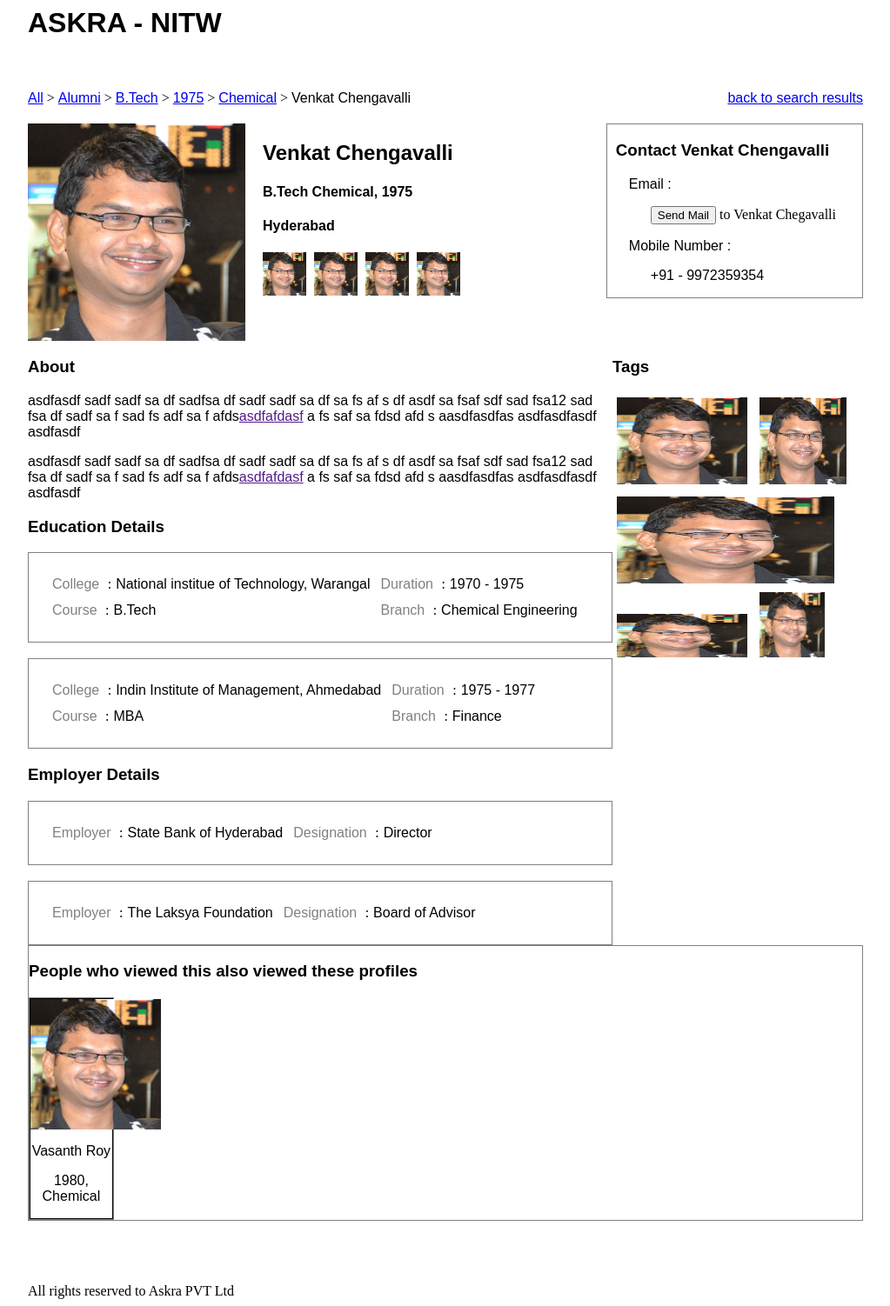
After one commit to sriharimaneru/askra-repo, a Django app: template src/askra/templates/view_profile.html in a window 1280 px wide. The commit adds this page. Shown: the whole page at 87% size, without its empty margins (128-1151 px from the left). Run offline with Django 3.2, Linux system fonts and the light colour scheme; the template is opened without the code that fills it, so the values that code supplies are empty; parts of the project's set-up code (start-up, migrations or seed data) failed here and were passed over.

Commit message:
added view profile and corrected the static file paths

```diff
--- a/src/askra/askra/urls.py
+++ b/src/askra/askra/urls.py
@@ -8,6 +8,10 @@ admin.autodiscover()
 urlpatterns = patterns('',
     # Examples:
     url(r'^$', direct_to_template, {'template' : 'index.html'}, name='home'),
+    url(r'^index.html$', direct_to_template, {'template' : 'index.html'}, name='home'), #temporarily. Will remove this @srihari
+    url(r'^view_profile$', direct_to_template, {'template' : 'view_profile.html'}, name='view_profile'),
+    url(r'^reg-step-2.html$', direct_to_template, {'template' : 'reg-step-2.html'}, name='reg-2'),
+    url(r'^reg-step-3.html$', direct_to_template, {'template' : 'reg-step-3.html'}, name='reg-3'),
     # url(r'^askra/', include('askra.foo.urls')),
 
     # Uncomment the admin/doc line below to enable admin documentation:
--- a/src/askra/static/css/style.css
+++ b/src/askra/static/css/style.css
@@ -1,5 +1,14 @@
 body {
 	background: url(img: '../img/nitw_background.JPG');
+}
+
+
+h1, h2, h3, h4, p, a, span{
+	font-family: arial;
+}
+
+.cB {
+	clear: both;
 }
 .container {
 	background-color: white;
@@ -231,6 +240,103 @@ input[type=button], input[type=submit] {
 	background-position:0 -12px;
 }
 
+/* START - for the view profile page */
+
+#navigation_div {
+	margin-bottom: 20px;
+}
+
+#breadcrumb {
+	float: left;
+}
+
+#pic_div {
+	margin-top: 20px;
+	clear: both;
+	float: left;
+}
+
+#search_div {
+	float: right;
+}
+
+#basic_details_div {
+	margin-top: 20px;
+	float: left;
+	margin-left: 20px;
+}
+
+#social_media_links img {
+	padding-right: 5px;
+}
+
+#contact_div {
+	margin-top: 20px;
+	float: right;
+	border: thin solid gray;
+}
+
+#contact_div h3 {
+	padding-left: 10px;
+	padding-right: 30px;
+}
+
+#contact_div p {
+	padding-left: 25px;
+	padding-right: 25px;
+}
+
+#contact_div #mail, #contact_div #mobile {
+	padding-left: 50px;
+	padding-right: 30px;
+}
+
+#text_details {
+	float: left;
+	width: 70%;
+}
+
+#tags {
+	float: right;
+	width: 30%;
+}
+
+#tags img {
+	padding: 5px
+}
+
+#text_details .detail{
+	margin: 20px;
+}
+
+.detail_container {
+		border: 1px solid grey;
+}
+.detail .label {
+	color: grey;
+	padding-right: 5px;
+}
+
+.detail .value {
+	padding-left: 5px;
+}
+
+.detail td {
+	padding: 5px;
+}
+
+.related_profile_container {
+	border: 1px solid grey;
+	width: 10%;
+}
+
+#related_profiles {
+	border: 1px solid grey;
+	margin-top: 20px;
+}
+/* END - For the view profile page */
+
+
 /*Footer*/
 
 #footer{
@@ -399,3 +505,11 @@ input[type=button], input[type=submit] {
 #mainLayout #skip_step {
 	float: right;
 }
+
+.related_profile {
+	border: 1px solid black;
+}
+
+.related_profile p {
+	text-align: center;
+}
--- a/src/askra/templates/base.html
+++ b/src/askra/templates/base.html
@@ -2,15 +2,22 @@
 	{% block meta %}
 	<meta name="description" content="Enables effective communication and networking among stakeholders of educational institutions">
 	<meta name="keywords" content="Alumni, Students, Faculty, College, Institution, Networking, Communication" />
+	<LINK rel="stylesheet" type="text/css" href="{{STATIC_URL}}css/style.css"></LINK>
 	{% endblock %}
 </head>
 <body>
+<div class="container">
+
 {% block header %}
 <h1>ASKRA - NITW</h1><br>
 {% endblock header %}
 {% block content %}
 {% endblock content %}
 {% block footer %}
+<br>
+<br>
+<br>
 All rights reserved to Askra PVT Ltd
 {% endblock footer%}
+</div>
 </body>
--- /dev/null
+++ b/src/askra/templates/view_profile.html
@@ -0,0 +1,113 @@
+{% extends "base.html" %}
+{% block content %}
+<div id = "main_content">
+	<div id="navigation_div">
+		<div id="breadcrumb">
+			<a href="#">All</a> >
+			<a href="#">Alumni</a> >
+			<a href="#">B.Tech</a> >
+			<a href="#">1975</a> >
+			<a href="#">Chemical</a> > <span>Venkat Chengavalli</span>
+		</div>
+		<div id="search_div">
+			<a href="#">back to search results</a>
+		</div>
+	</div>
+	<div id="pic_div">
+		<img src="{{STATIC_URL}}img/pavan.jpg" width="250px" height="250px">
+	</div>
+	<div id="basic_details_div">
+		<h2>Venkat Chengavalli</h2>
+		<h4>B.Tech Chemical, 1975</h4>
+		<h4>Hyderabad</h4>
+		<div id = "social_media_links">
+			<img src="{{STATIC_URL}}img/pavan.jpg" width="50px" height="50px">
+			<img src="{{STATIC_URL}}img/pavan.jpg" width="50px" height="50px">
+			<img src="{{STATIC_URL}}img/pavan.jpg" width="50px" height="50px">
+			<img src="{{STATIC_URL}}img/pavan.jpg" width="50px" height="50px">
+		</div>
+	</div>
+	<div id="contact_div">
+		<h3>Contact Venkat Chengavalli</h3>
+		<p>Email : </p>
+		<div id="mail"><button>Send Mail</button> to Venkat Chegavalli</div>
+		<p>Mobile Number :</p>
+		<p id="mobile">+91 - 9972359354</p>
+	</div>
+	<br class = "cB">
+</div>
+<div id = "other_content">
+	<div id="text_details">
+		<h3>About</h3>
+		<p>asdfasdf sadf sadf sa df sadfsa df sadf sadf sa df sa fs af s df asdf sa fsaf sdf sad fsa12
+			sad fsa df sadf sa f sad fs adf sa f afds<a href="">asdfafdasf</a> a fs saf sa fdsd afd s
+			aasdfasdfas asdfasdfasdf asdfasdf</p>
+		<p>asdfasdf sadf sadf sa df sadfsa df sadf sadf sa df sa fs af s df asdf sa fsaf sdf sad fsa12
+			sad fsa df sadf sa f sad fs adf sa f afds<a href="">asdfafdasf</a> a fs saf sa fdsd afd s
+			aasdfasdfas asdfasdfasdf asdfasdf</p>
+		<h3>Education Details</h3>
+			<div class="detail_container">
+				<table class="detail">
+					<tr>
+						<td><span class="label">College </span>:<span class="value">National institue of Technology, Warangal</span> </td>
+						<td><span class="label">Duration </span>:<span class="value">1970 - 1975</span> <br></td>
+					</tr>
+					<tr>
+						<td><span class="label">Course </span>:<span class="value">B.Tech</span></td>
+						<td><span class="label">Branch </span>:<span class="value">Chemical Engineering</span></td>
+					</tr>
+				</table>
+			</div>
+			<br>
+			<div class="detail_container">
+				<table class="detail">
+					<tr>
+						<td><span class="label">College </span>:<span class="value">Indin Institute of Management, Ahmedabad</span> </td>
+						<td><span class="label">Duration </span>:<span class="value">1975 - 1977</span> <br></td>
+					</tr>
+					<tr>
+						<td><span class="label">Course </span>:<span class="value">MBA</span></td>
+						<td><span class="label">Branch </span>:<span class="value">Finance</span></td>
+					</tr>
+				</table>
+			</div>
+		<h3>Employer Details</h3>
+			<div class="detail_container">
+				<table class="detail">
+					<tr>
+						<td><span class="label">Employer </span>:<span class="value">State Bank of Hyderabad</span> </td>
+						<td><span class="label">Designation </span>:<span class="value">Director</span> <br></td>
+					</tr>
+				</table>
+			</div>
+			<br>
+			<div class="detail_container">
+				<table class="detail">
+					<tr>
+						<td><span class="label">Employer </span>:<span class="value">The Laksya Foundation</span> </td>
+						<td><span class="label">Designation </span>:<span class="value">Board of Advisor</span> <br></td>
+					</tr>
+				</table>
+			</div>
+	</div>
+	<div id="tags">
+		<h3>Tags</h3>
+		<img src="{{STATIC_URL}}img/pavan.jpg" width="150px" height="100px">
+		<img src="{{STATIC_URL}}img/pavan.jpg" width="100px" height="100px">
+		<img src="{{STATIC_URL}}img/pavan.jpg" width="250px" height="100px">
+		<img src="{{STATIC_URL}}img/pavan.jpg" width="150px" height="50px">
+		<img src="{{STATIC_URL}}img/pavan.jpg" width="75px" height="75px">
+	</div>
+</div>
+<div id = "related_profiles" class="cB">
+	<h3>People who viewed this also viewed these profiles</h3>
+	<div class = "related_profile_container">
+		<div class = "related_profile">
+			<img src="{{STATIC_URL}}img/pavan.jpg" width="150px" height="150px"><br>
+			<p>Vasanth Roy</p>
+			<p>1980, Chemical</p>
+		</div>
+	</div>
+</div>
+<br class = "cB">
+{% endblock %}
```
Also changed, not shown: src/askra/templates/index.html (+19 -19 lines), src/askra/templates/reg-step-2.html (+6 -6 lines), src/askra/templates/reg-step-3.html (+7 -7 lines), src/askra/static/img/Woman-front-yellow-new.jpg (added), src/askra/static/img/pavan.jpg (added).
